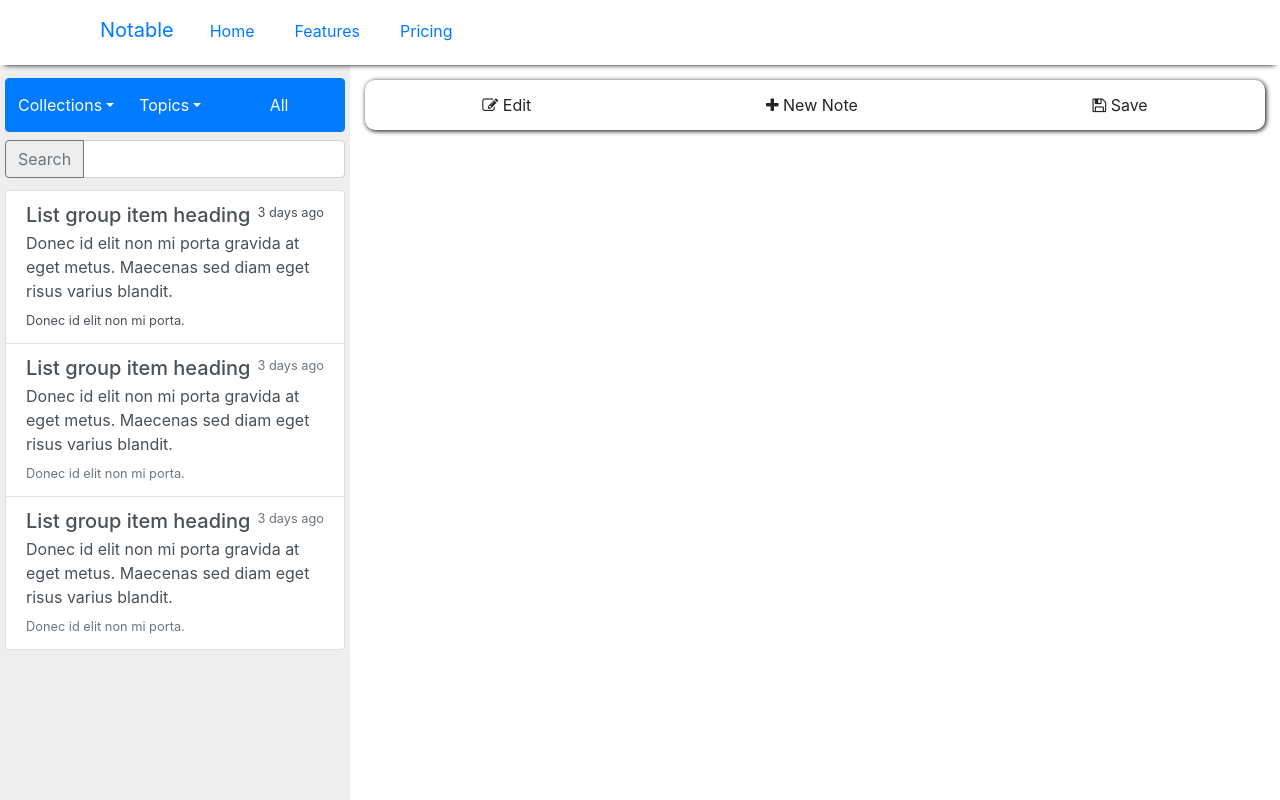
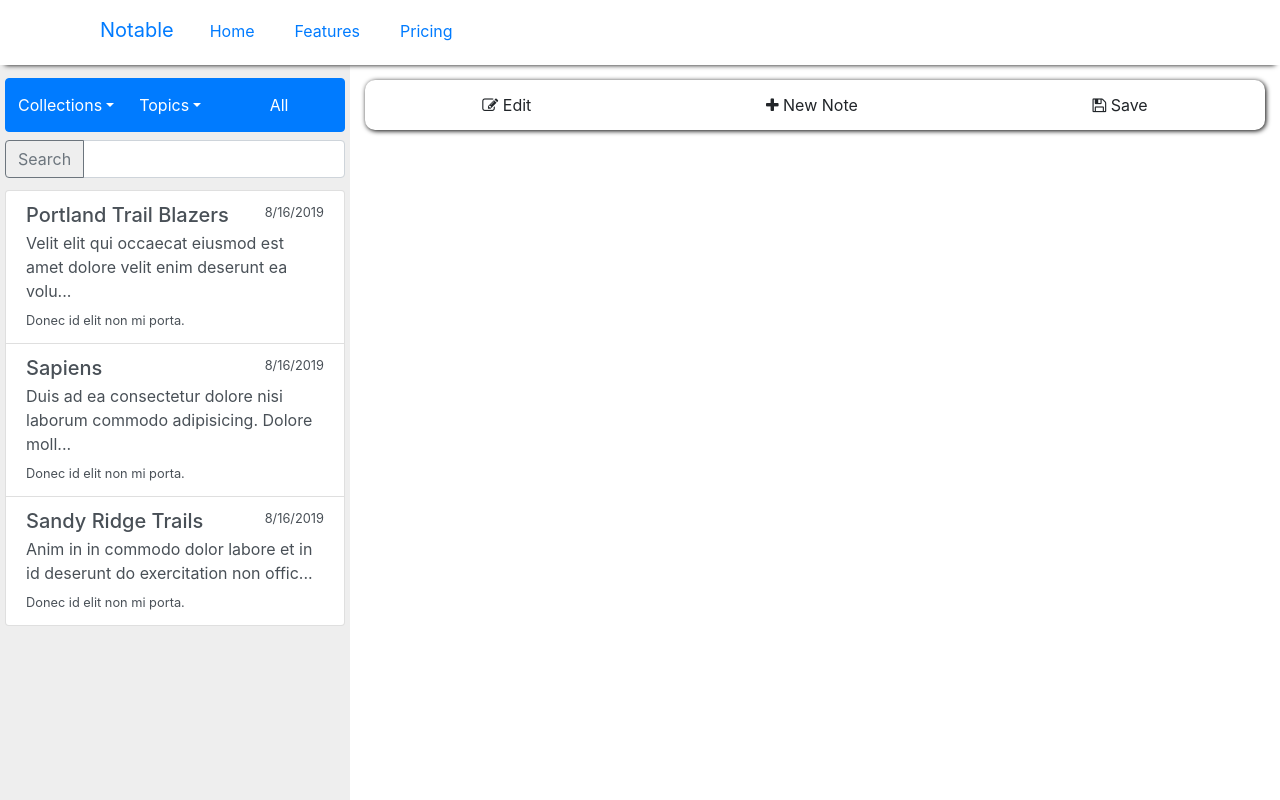
Before and after one commit to austinlords/notable, a React (Create React App) app: page / in a window 1280 px wide. Built offline with nearby package versions, Linux system fonts and the light colour scheme.

Commit message:
add fakePostService

```diff
--- a/src/components/editor-menu.jsx
+++ b/src/components/editor-menu.jsx
@@ -4,15 +4,15 @@ const EditorMenu = props => {
   return (
     <div className="editor-menu">
       <div className="clickable editor-menu-option">
-        <i class="fa fa-pencil-square-o" aria-hidden="true" />
+        <i className="fa fa-pencil-square-o" aria-hidden="true" />
         <span> Edit</span>
       </div>
       <div className="clickable editor-menu-option">
-        <i class="fa fa-plus" aria-hidden="true" />
+        <i className="fa fa-plus" aria-hidden="true" />
         <span> New Note</span>
       </div>
       <div className="clickable editor-menu-option">
-        <i class="fa fa-floppy-o" aria-hidden="true" />
+        <i className="fa fa-floppy-o" aria-hidden="true" />
         <span> Save</span>
       </div>
     </div>
--- a/src/components/notesFilter.jsx
+++ b/src/components/notesFilter.jsx
@@ -47,7 +47,7 @@ const NotesFilter = props => {
           </a>
         </div>
       </div>
-      <button type="button" class="btn btn-primary">
+      <button type="button" className="btn btn-primary">
         All
       </button>
     </div>
--- a/src/components/notesPreview.jsx
+++ b/src/components/notesPreview.jsx
@@ -1,41 +1,34 @@
 import React from "react";
+import { posts, getPosts } from "../services/fakePostsService";
+
+function shortContent(content) {
+  if (content.length < 75) return content;
+  return content.slice(0, 75) + "...";
+}
+
+function shortTags(tags) {
+  let totalLength = tags.reduce((a, c) => (a += c.length), 0);
+  if (totalLength < 25) return tags;
+  for (let i = 0; i < tags.length; i++) {}
+}
 
 const NotesPreview = props => {
   return (
     <div className="list-group">
-      <a href="#" className="list-group-item list-group-item-action">
-        <div className="d-flex w-100 justify-content-between">
-          <h5 className="mb-1">List group item heading</h5>
-          <small>3 days ago</small>
-        </div>
-        <p className="mb-1">
-          Donec id elit non mi porta gravida at eget metus. Maecenas sed diam
-          eget risus varius blandit.
-        </p>
-        <small>Donec id elit non mi porta.</small>
-      </a>
-      <a href="#" className="list-group-item list-group-item-action">
-        <div className="d-flex w-100 justify-content-between">
-          <h5 className="mb-1">List group item heading</h5>
-          <small className="text-muted">3 days ago</small>
-        </div>
-        <p className="mb-1">
-          Donec id elit non mi porta gravida at eget metus. Maecenas sed diam
-          eget risus varius blandit.
-        </p>
-        <small className="text-muted">Donec id elit non mi porta.</small>
-      </a>
-      <a href="#" className="list-group-item list-group-item-action">
-        <div className="d-flex w-100 justify-content-between">
-          <h5 className="mb-1">List group item heading</h5>
-          <small className="text-muted">3 days ago</small>
-        </div>
-        <p className="mb-1">
-          Donec id elit non mi porta gravida at eget metus. Maecenas sed diam
-          eget risus varius blandit.
-        </p>
-        <small className="text-muted">Donec id elit non mi porta.</small>
-      </a>
+      {posts.map(p => (
+        <a
+          key={p._id}
+          href="#"
+          className="list-group-item list-group-item-action"
+        >
+          <div className="d-flex w-100 justify-content-between">
+            <h5 className="mb-1">{p.title}</h5>
+            <small>{p.updated.toLocaleDateString()}</small>
+          </div>
+          <p className="mb-1">{shortContent(p.content)}</p>
+          <small>Donec id elit non mi porta.</small>
+        </a>
+      ))}
     </div>
   );
 };
--- /dev/null
+++ b/src/services/fakePostsService.js
@@ -0,0 +1,30 @@
+export const posts = [
+  {
+    _id: "fg0gr34hgioa98g4",
+    title: "Portland Trail Blazers",
+    content:
+      "Velit elit qui occaecat eiusmod est amet dolore velit enim deserunt ea voluptate cillum. Labore dolor eu sunt sit sit ea non proident adipisicing ea. Eiusmod adipisicing amet excepteur ea et reprehenderit nostrud sint aliqua veniam laboris. Sit consequat ipsum in eu anim excepteur in sint ipsum. Nulla anim pariatur cupidatat culpa laborum laboris veniam aute id. Nostrud proident ad magna esse veniam magna esse minim ipsum voluptate sint proident deserunt. Magna cillum sunt laboris est elit minim ut sint in adipisicing irure nostrud.",
+    tags: ["Portland", "Sports", "Basketball"],
+    updated: new Date()
+  },
+  {
+    _id: "yh533g54yh5335y4gs4",
+    title: "Sapiens",
+    content:
+      "Duis ad ea consectetur dolore nisi laborum commodo adipisicing. Dolore mollit nulla ex est culpa exercitation voluptate officia fugiat occaecat eu. Velit officia cillum dolor aliquip labore veniam adipisicing cupidatat quis. Dolore excepteur tempor est excepteur aute cupidatat reprehenderit. Commodo fugiat quis ea irure veniam. Minim do mollit eiusmod quis anim.",
+    tags: ["Books", "History"],
+    updated: new Date()
+  },
+  {
+    _id: "hq34g8vgbnbwoihs2adf",
+    title: "Sandy Ridge Trails",
+    content:
+      "Anim in in commodo dolor labore et in id deserunt do exercitation non officia. Ea aliqua incididunt magna adipisicing adipisicing incididunt aliqua irure id laboris occaecat adipisicing. Nostrud occaecat do laborum in ex commodo commodo aliqua incididunt officia ipsum aliqua aute. In magna Lorem labore exercitation culpa sit ex eiusmod laborum do et aliqua. Excepteur sunt anim est in tempor ut aute aliqua fugiat.",
+    tags: ["Portland", "Mountain Biking"],
+    updated: new Date()
+  }
+];
+
+export function getPosts() {
+  return posts.filter(p => p);
+}
```
Also changed, not shown: package.json (line endings or trailing spaces), 1 other file (tests, documents, lock files or other folders).
